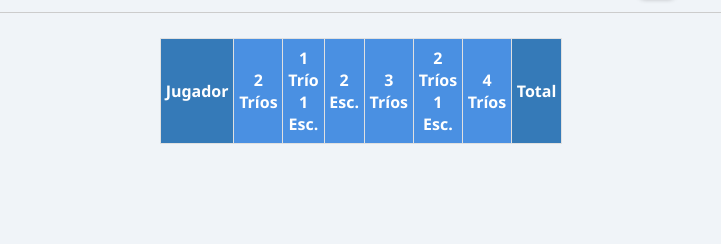
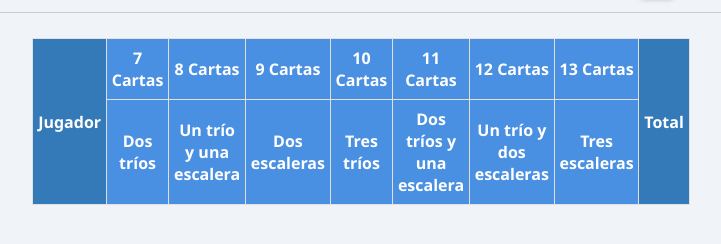
Before and after one commit to FSMDasanlo/ElApuntador, a website: page continental.html in a window 1280 px wide. Shown: the part 154-398 px from the top of the page, without its empty margins (279-1000 px from the left). Drawn offline with Linux system fonts and the light colour scheme.

Commit message:
Add files via upload

```diff
--- a/continental.html
+++ b/continental.html
@@ -53,14 +53,18 @@
       <table id="tabla-puntos">
         <thead>
           <tr>
-            <th>Jugador</th>
-            <th>2 Tríos</th>
-            <th>1 Trío 1 Esc.</th>
-            <th>2 Esc.</th>
-            <th>3 Tríos</th>
-            <th>2 Tríos 1 Esc.</th>
-            <th>4 Tríos</th>
-            <th>Total</th>
+            <th rowspan="2" class="col-jugador">Jugador</th>
+            <th>7 Cartas</th>
+            <th>8 Cartas</th>
+            <th>9 Cartas</th>
+            <th>10 Cartas</th>
+            <th>11 Cartas</th>
+            <th>12 Cartas</th>
+            <th>13 Cartas</th>
+            <th rowspan="2" class="col-total">Total</th>
+          </tr>
+          <tr>
+            <th>Dos tríos</th><th>Un trío y una escalera</th><th>Dos escaleras</th><th>Tres tríos</th><th>Dos tríos y una escalera</th><th>Un trío y dos escaleras</th><th>Tres escaleras</th>
           </tr>
         </thead>
         <tbody>
```
